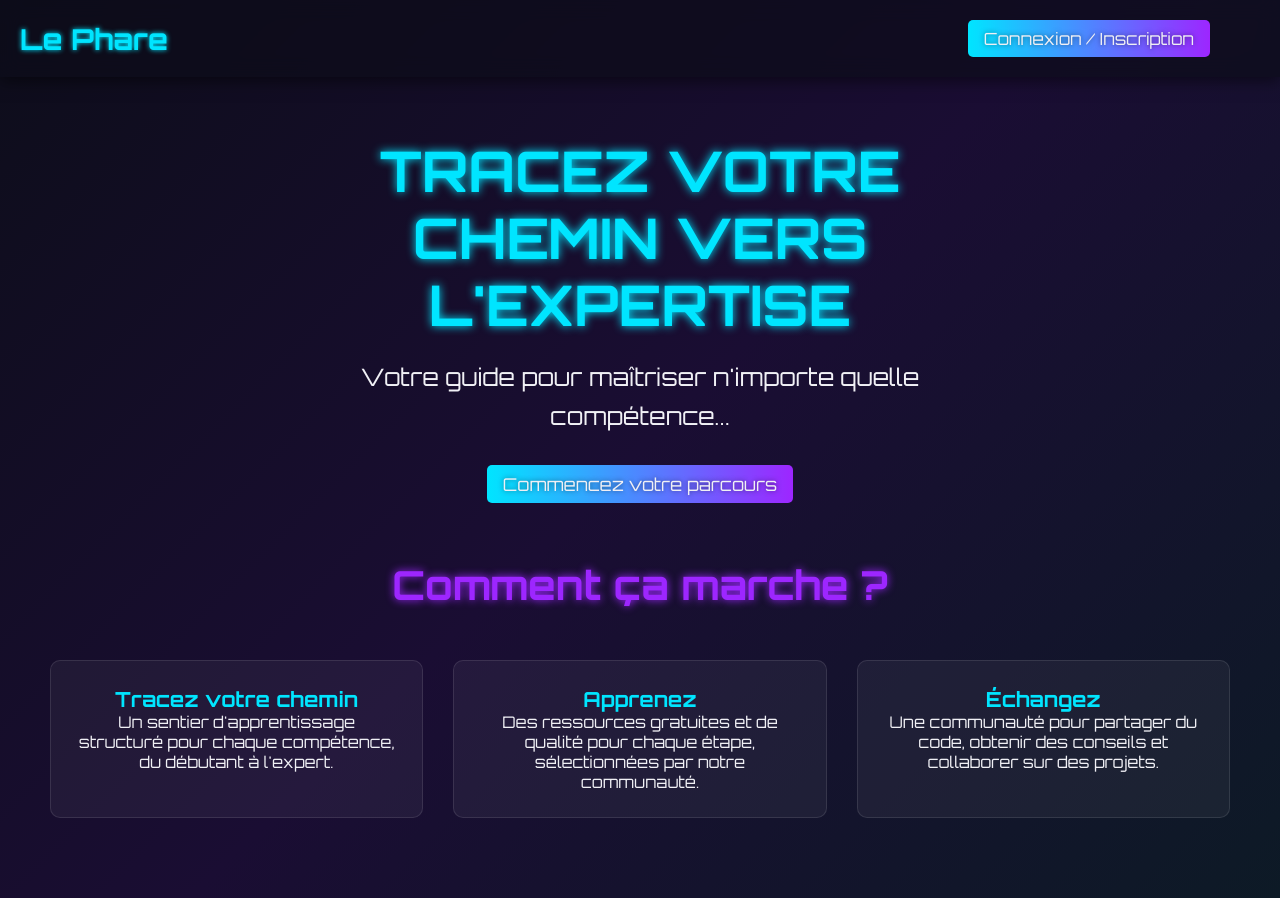
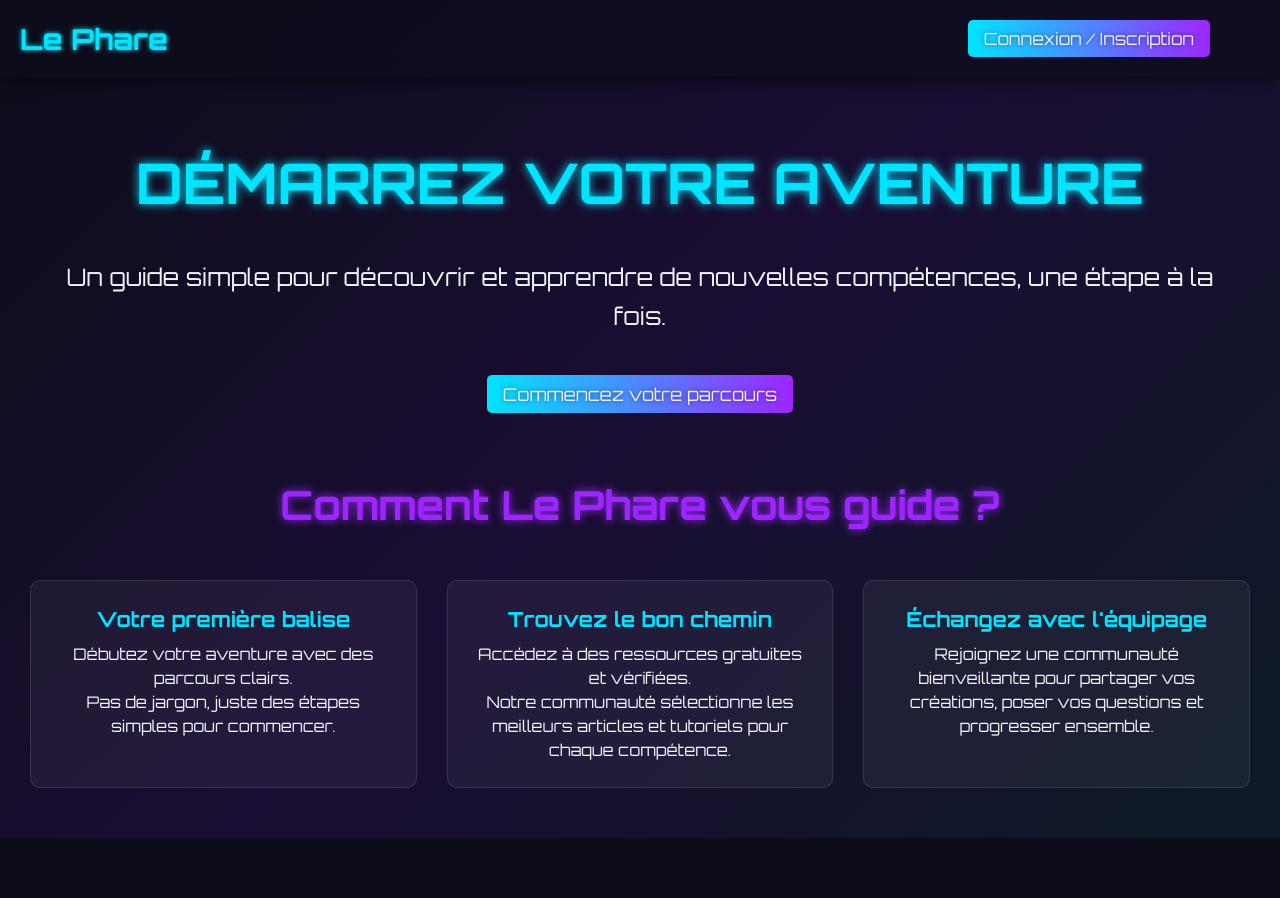
Before and after one commit to 4749-am/Le-Phare, a Vue app in the folder frontend/: page / in a window 1280 px wide. After the commit the page ends 838 px from the top, so only its background shows below. Built offline with nearby package versions, Linux system fonts and the light colour scheme.

Commit message:
user section layout enhanced

```diff
--- a/frontend/src/App.vue
+++ b/frontend/src/App.vue
@@ -82,11 +82,11 @@ body {
 
 #app {
   min-height: 100vh;
-  padding-top: 80px; /* Ajustez selon la hauteur de votre navbar */
+  padding-top: 80px;
 }
 
 .guest-content, .authenticated-content {
-  min-height: calc(100vh - 80px); /* Compense le padding-top */
+  min-height: calc(100vh - 80px);
 }
 
 .welcome-section {
--- a/frontend/src/components/FeaturesSection.vue
+++ b/frontend/src/components/FeaturesSection.vue
@@ -1,22 +1,22 @@
 <template>
   <section class="features-section">
-    <h2>Comment ça marche ?</h2>
+    <h2>Comment Le Phare vous guide ?</h2>
     <div class="features-grid">
       <div class="feature-item">
-        <h3>Tracez votre chemin</h3>
-        <p>Un sentier d'apprentissage structuré pour chaque compétence, du débutant à l'expert.</p>
+        <h3>Votre première balise</h3>
+        <p>Débutez votre aventure avec des parcours clairs.<br>Pas de jargon, juste des étapes simples pour commencer.</p>
       </div>
       <div class="feature-item">
-        <h3>Apprenez</h3>
+        <h3>Trouvez le bon chemin</h3>
         <p>
-          Des ressources gratuites et de qualité pour chaque étape, sélectionnées par notre
-          communauté.
+          Accédez à des ressources gratuites et vérifiées.<br>
+          Notre communauté sélectionne les meilleurs articles et tutoriels pour chaque compétence.
         </p>
       </div>
       <div class="feature-item">
-        <h3>Échangez</h3>
+        <h3>Échangez avec l'équipage</h3>
         <p>
-          Une communauté pour partager du code, obtenir des conseils et collaborer sur des projets.
+          Rejoignez une communauté bienveillante pour partager vos créations, poser vos questions et progresser ensemble.
         </p>
       </div>
     </div>
@@ -31,7 +31,7 @@ export default {
 
 <style scoped>
 .features-section {
-  padding: 80px 50px;
+  padding: 0 30px 50px 30px;
   text-align: center;
 }
 
@@ -65,8 +65,12 @@ export default {
 
 .feature-item h3 {
   color: var(--neon-blue);
-  margin-top: 0;
+  margin-bottom: 10px;
   font-size: 1.3em;
   text-align: center;
 }
+
+.feature-item p {
+  line-height: 1.5;
+}
 </style>
--- a/frontend/src/components/UserSection.vue
+++ b/frontend/src/components/UserSection.vue
@@ -1,8 +1,8 @@
 <template>
   <main class="user-section">
     <div class="user-content">
-      <h1>Tracez votre chemin vers l'expertise</h1>
-      <p>Votre guide pour maîtriser n'importe quelle compétence...</p>
+      <h1>Démarrez votre aventure</h1>
+      <p>Un guide simple pour découvrir et apprendre de nouvelles compétences, une étape à la fois.</p>
       <button class="btn-cta">Commencez votre parcours</button>
     </div>
   </main>
@@ -20,28 +20,26 @@ export default {
   align-items: center;
   justify-content: center;
   height: 50vh;
-  padding-top: 80px;
 }
 
 .user-content {
   text-align: center;
-  max-width: 600px;
-  padding: 20px;
+  width: 100%;
 }
 
 .user-content h1 {
   font-size: 3.5em;
   font-weight: 700;
   text-transform: uppercase;
-  line-height: 1.2;
   color: var(--neon-blue);
   text-shadow: 0 0 10px var(--neon-blue);
+  text-align: center;
 }
 
 .user-content p {
   font-size: 1.5em;
   line-height: 1.6;
-  margin: 20px 0 30px;
+  margin: 40px;
 }
 
 .btn-cta {
--- a/frontend/src/main.js
+++ b/frontend/src/main.js
@@ -11,7 +11,7 @@ const pinia = createPinia()
 app.use(pinia)
 app.use(router)
 
-// Initialiser l'authentification après avoir configuré Pinia
+// Initialiser l'authentification
 const authStore = useAuthStore()
 authStore.initAuth()
 
```
Also changed, not shown: 2 other files (tests, documents, lock files or other folders).
